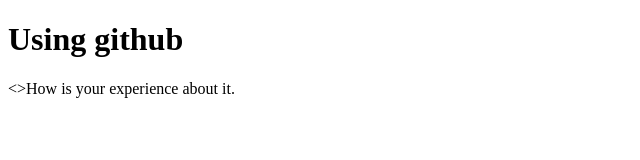
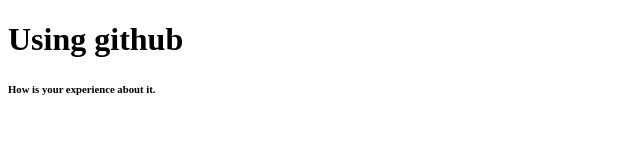
Before and after one commit to fahimjason/my-first-website, a plain HTML site: page index.html in a window 1280 px wide. Shown: the whole page, without its empty margins (0-640 px from the left). Drawn offline with Linux system fonts and the light colour scheme.

Commit message:
There was a wrong

```diff
--- a/index.html
+++ b/index.html
@@ -9,7 +9,7 @@
 
 <body>
     <h1>Using github</h1>
-    <>How is your experience about it.</>
+    <h6>How is your experience about it.</h6>
 </body>
 
 </html>
```
